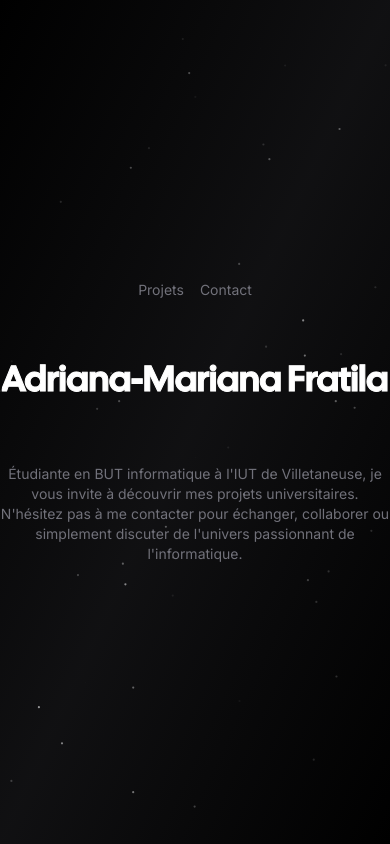
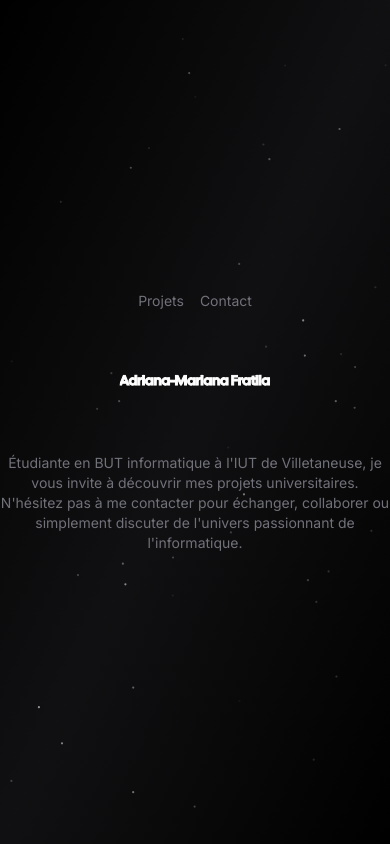
Before and after one commit to Adriana-Fratila/nextjs-portfolio-pageview-counter, a Next.js app: page / in a window 390 px wide. Built offline with nearby package versions, Linux system fonts and the light colour scheme; no server answers; what tailwindcss-debug-screens would draw is missing.

Commit message:
Update page.tsx

```diff
--- a/app/page.tsx
+++ b/app/page.tsx
@@ -28,7 +28,7 @@
         className="absolute inset-0 -z-10 animate-fade-in"
         quantity={100}
       />
-      <h1 className="z-10 text-4xl text-transparent duration-1000 bg-white cursor-default text-edge-outline animate-title font-display sm:text-6xl md:text-9xl whitespace-nowrap bg-clip-text ">
+      <h1 className="z-10 text-sm text-transparent duration-1000 bg-white cursor-default text-edge-outline animate-title font-display sm:text-6xl md:text-9xl whitespace-nowrap bg-clip-text ">
         Adriana-Mariana Fratila
       </h1>
 
```
